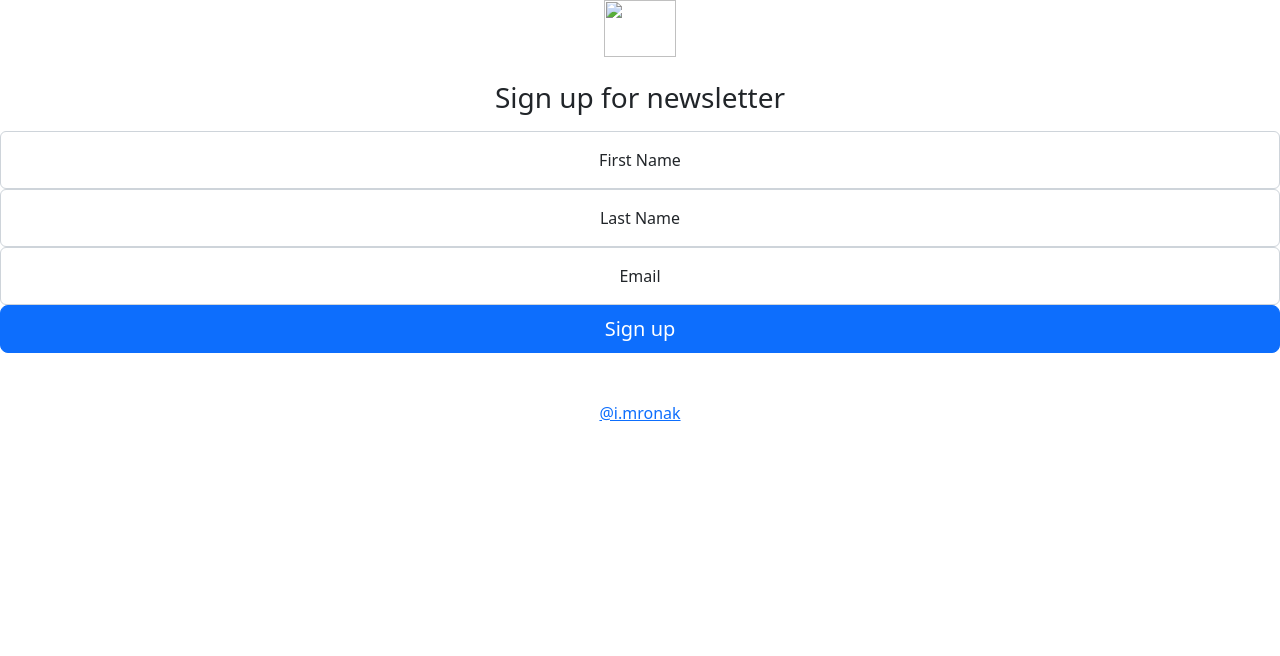
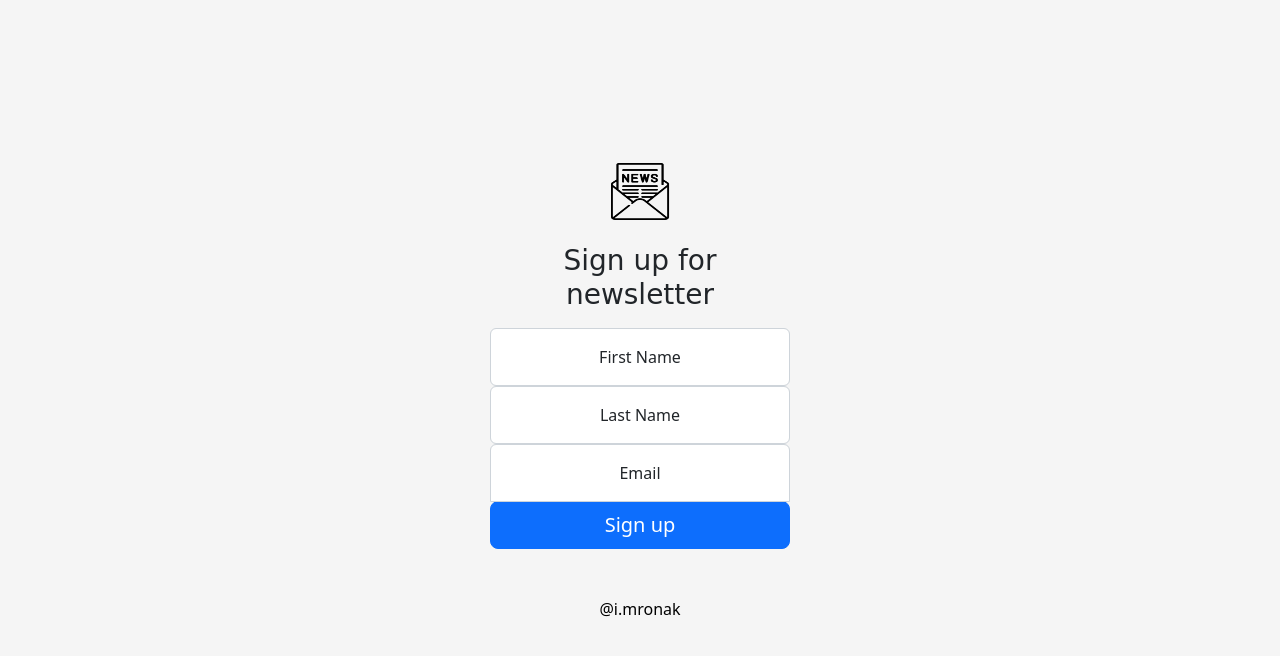
Before and after one commit to imronakk/newsletter, a website: page index.html in a window 1280 px wide. Drawn offline with nearby package versions, Linux system fonts and the light colour scheme.

Commit message:
some modifications

```diff
--- a/index.html
+++ b/index.html
@@ -11,13 +11,13 @@
 
     <link rel="canonical" href="https://getbootstrap.com/docs/5.2/examples/sign-in/">
     <link href="https://cdn.jsdelivr.net/npm/bootstrap@5.2.0/dist/css/bootstrap.min.css" rel="stylesheet" integrity="sha384-gH2yIJqKdNHPEq0n4Mqa/HGKIhSkIHeL5AyhkYV8i59U5AR6csBvApHHNl/vI1Bx" crossorigin="anonymous">
-    <link href="CSS/style.css" rel="stylesheet">
+    <link href="PUBLIC/CSS/style.css" rel="stylesheet">
   </head>
   <body class="text-center">
 
 <main class="form-signin w-100 m-auto">
   <form action="/" method="post">
-    <img class="mb-4" src="IMG/newsletter.png" alt="" width="72" height="57">
+    <img class="mb-4" src="PUBLIC/IMG/newsletter.png" alt="" width="72" height="57">
     <h1 class="h3 mb-3 fw-normal h1heading">Sign up for newsletter</h1>
 
     <div class="form-floating">
```
